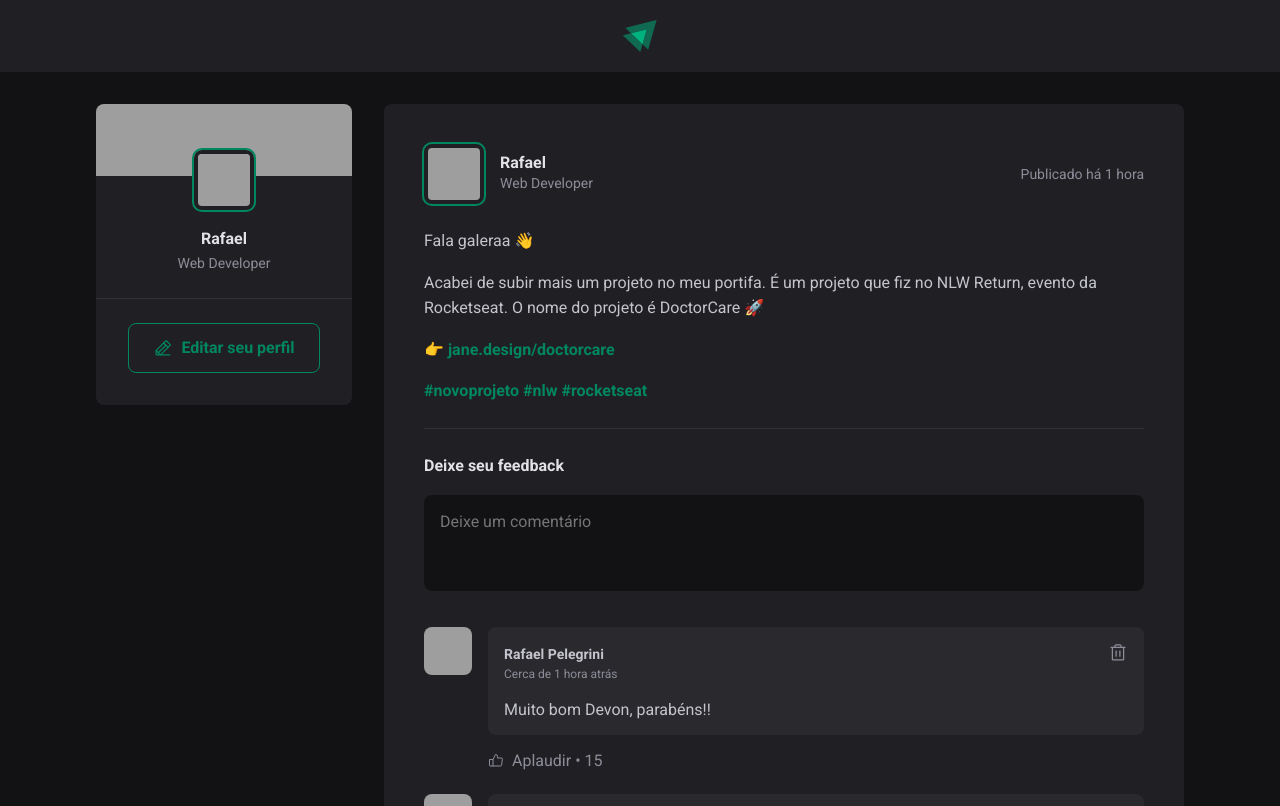
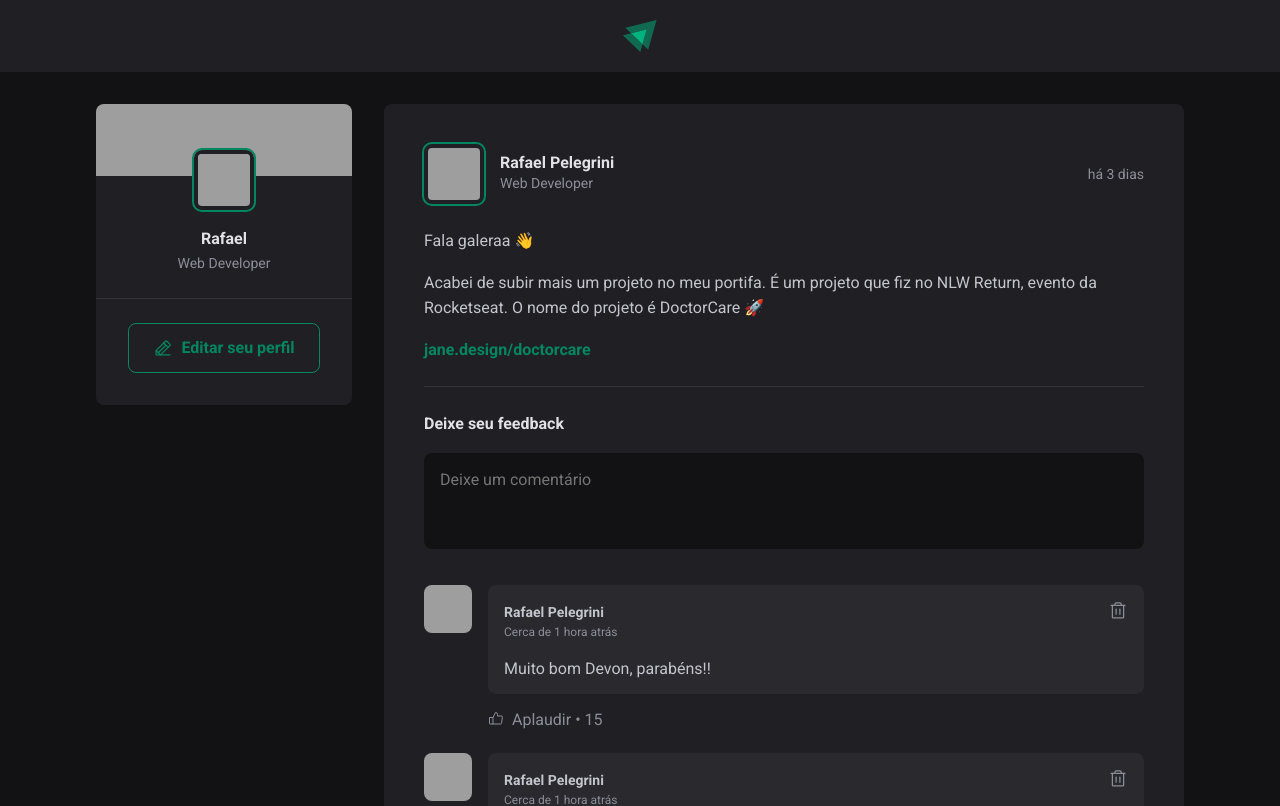
Before and after one commit to arrobarafael/ignite-feed, a React (Vite) app: page / in a window 1280 px wide. Shown: the top 806 px of the page. Built offline with nearby package versions, Linux system fonts and the light colour scheme; grey boxes are pictures that could not be loaded.

Commit message:
Tornada dinâmica a exibição dos dados do Post

```diff
--- a/package.json
+++ b/package.json
@@ -11,6 +11,7 @@
   },
   "dependencies": {
     "@phosphor-icons/react": "github:phosphor-icons/react",
+    "date-fns": "^3.6.0",
     "phosphor-react": "^1.4.1",
     "react": "^18.2.0",
     "react-dom": "^18.2.0"
--- a/src/components/Post.jsx
+++ b/src/components/Post.jsx
@@ -1,42 +1,57 @@
+import { format, formatDistanceToNow } from 'date-fns';
+import ptBR from 'date-fns/locale/pt-BR';
+
 import { Avatar } from './Avatar';
 import { Comment } from './Comment';
 import styles from './Post.module.css';
 
-export function Post(props) {
-  console.log(props);
+export function Post({ author, publishedAt, content }) {
+  const publishedDateFormatted = format(
+    publishedAt,
+    "d 'de' LLLL 'às' HH:mm'h'",
+    { locale: ptBR }
+  );
+
+  // const publishedDateFormatted = new Intl.DateTimeFormat('pt-BR', {
+  //   day: '2-digit',
+  //   month: 'long',
+  // }).format(publishedAt);
+
+  const publishedDateRelativeToNow = formatDistanceToNow(publishedAt, {
+    locale: ptBR,
+  });
 
   return (
     <article className={styles.post}>
       <header>
         <div className={styles.author}>
-          <Avatar src="https://github.com/arrobarafael.png" />
+          <Avatar src={author.avatarUrl} />
           <div className={styles.authorInfo}>
-            <strong>Rafael</strong>
-            <span>Web Developer</span>
+            <strong>{author.name}</strong>
+            <span>{author.role}</span>
           </div>
         </div>
 
-        <time title="15 de maio as 08:03h" dateTime="2024-05-15 08:03:01">
-          Publicado há 1 hora
+        <time
+          title={publishedDateFormatted}
+          dateTime={publishedAt.toISOString()}
+        >
+          há {publishedDateRelativeToNow}
         </time>
       </header>
 
       <div className={styles.content}>
-        <p>Fala galeraa 👋</p>
-
-        <p>
-          Acabei de subir mais um projeto no meu portifa. É um projeto que fiz
-          no NLW Return, evento da Rocketseat. O nome do projeto é DoctorCare 🚀
-        </p>
-
-        <p>
-          👉 <a href="">jane.design/doctorcare</a>
-        </p>
-
-        <p>
-          <a href="">#novoprojeto </a> <a href="">#nlw</a>{' '}
-          <a href="">#rocketseat</a>
-        </p>
+        {content.map((line) => {
+          if (line.type === 'paragraph') {
+            return <p>{line.content}</p>;
+          } else if (line.type === 'link') {
+            return (
+              <p>
+                <a href="">{line.content}</a>
+              </p>
+            );
+          }
+        })}
       </div>
 
       <form className={styles.commentForm}>
```
Also changed, not shown: 1 other file (tests, documents, lock files or other folders).
